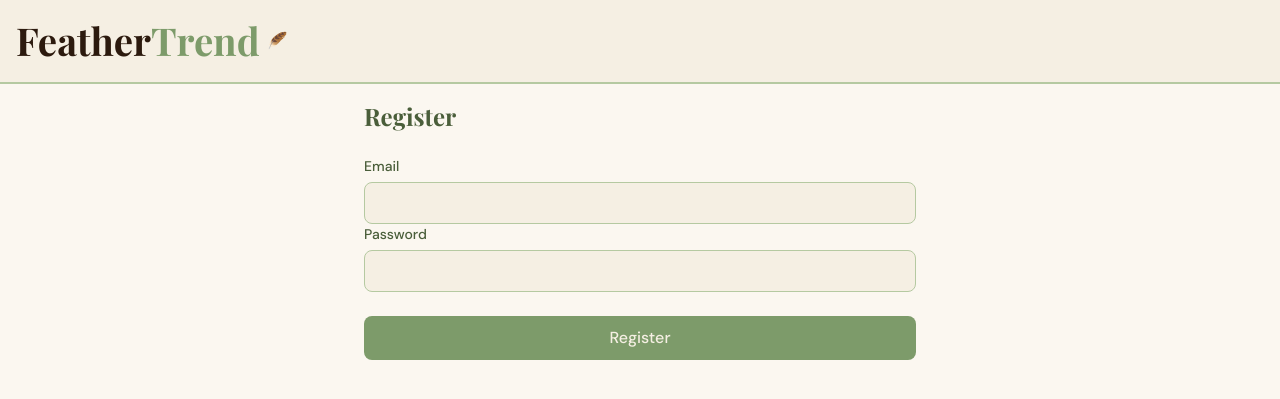
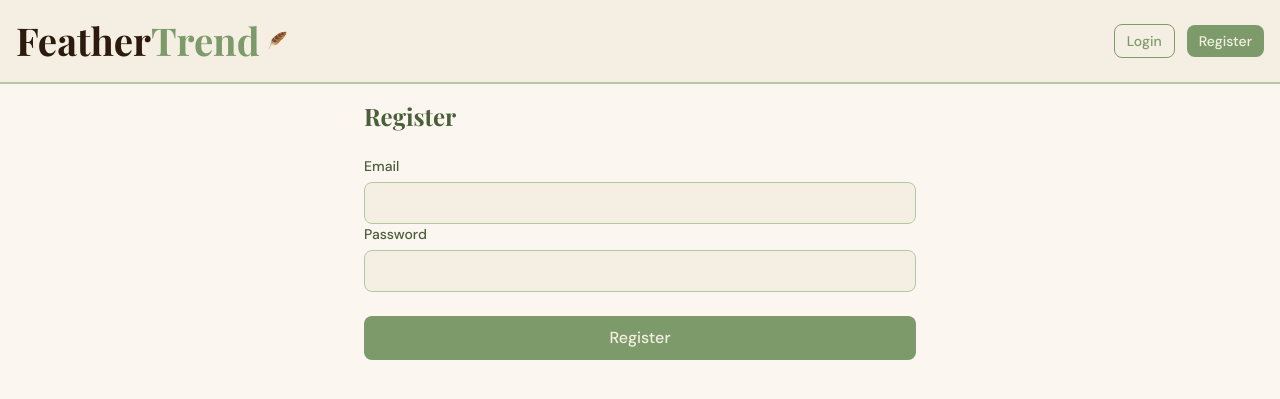
Before and after one commit to GregoireDelannoy/FeatherTrend, a Symfony app: template app/templates/registration/register.html.twig in a window 1280 px wide. Shown: the top 399 px of the page. Run offline with Twig, Linux system fonts and the light colour scheme; the template is opened without the code that fills it, so the values that code supplies are empty; form fields are guessed from the names that the template uses; some libraries are stand-ins or nearby versions; some web fonts are replaced.

Commit message:
feat: Add login/register/logout button on header, using symfony app.user state

```diff
--- a/app/templates/base.html.twig
+++ b/app/templates/base.html.twig
@@ -13,9 +13,27 @@
 </head>
 <body class="bg-warm min-h-screen text-bark pb-10">
 
-<header id="appHeader" class="sticky top-0 z-20 bg-cream border-b-2 border-fern px-4 py-3 flex items-center gap-2">
-  <span id="headerTitle">Feather<span class="text-sage">Trend</span></span>
-  <span class="feather">🪶</span>
+<header id="appHeader" class="sticky top-0 z-20 bg-cream border-b-2 border-fern px-4 py-3 flex items-center justify-between">
+  <div class="flex items-center gap-2">
+    <span id="headerTitle">Feather<span class="text-sage">Trend</span></span>
+    <span class="feather">🪶</span>
+  </div>
+
+  <div class="flex items-center gap-3 text-sm">
+    {% if app.user %}
+      <span class="text-moss">{{ app.user.email }}</span>
+      <a href="{{ path('app_logout') }}" class="px-3 py-1.5 bg-sage text-cream rounded-lg hover:bg-moss transition-colors font-medium">
+        Logout
+      </a>
+    {% else %}
+      <a href="{{ path('app_login') }}" class="px-3 py-1.5 border border-sage text-sage rounded-lg hover:bg-sage hover:text-cream transition-colors font-medium">
+        Login
+      </a>
+      <a href="{{ path('app_register') }}" class="px-3 py-1.5 bg-sage text-cream rounded-lg hover:bg-moss transition-colors font-medium">
+        Register
+      </a>
+    {% endif %}
+  </div>
 </header>
 
 <main class="max-w-xl mx-auto px-3 pt-4 flex flex-col gap-5">
```
